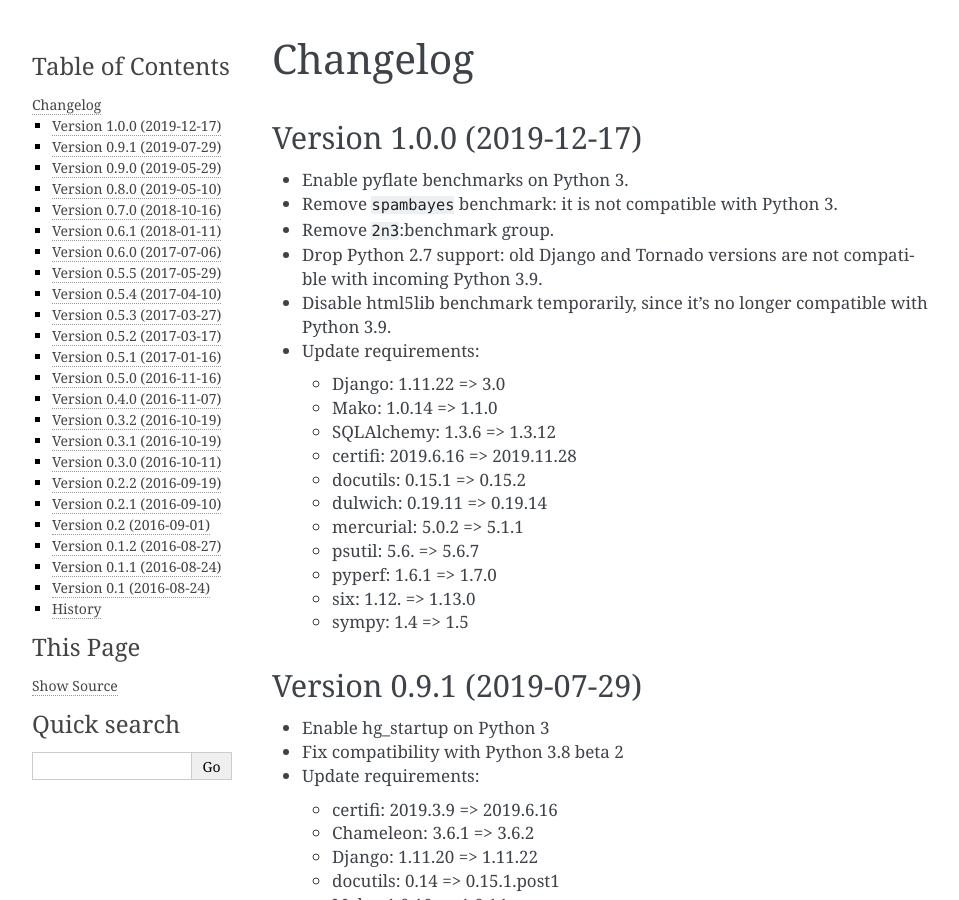
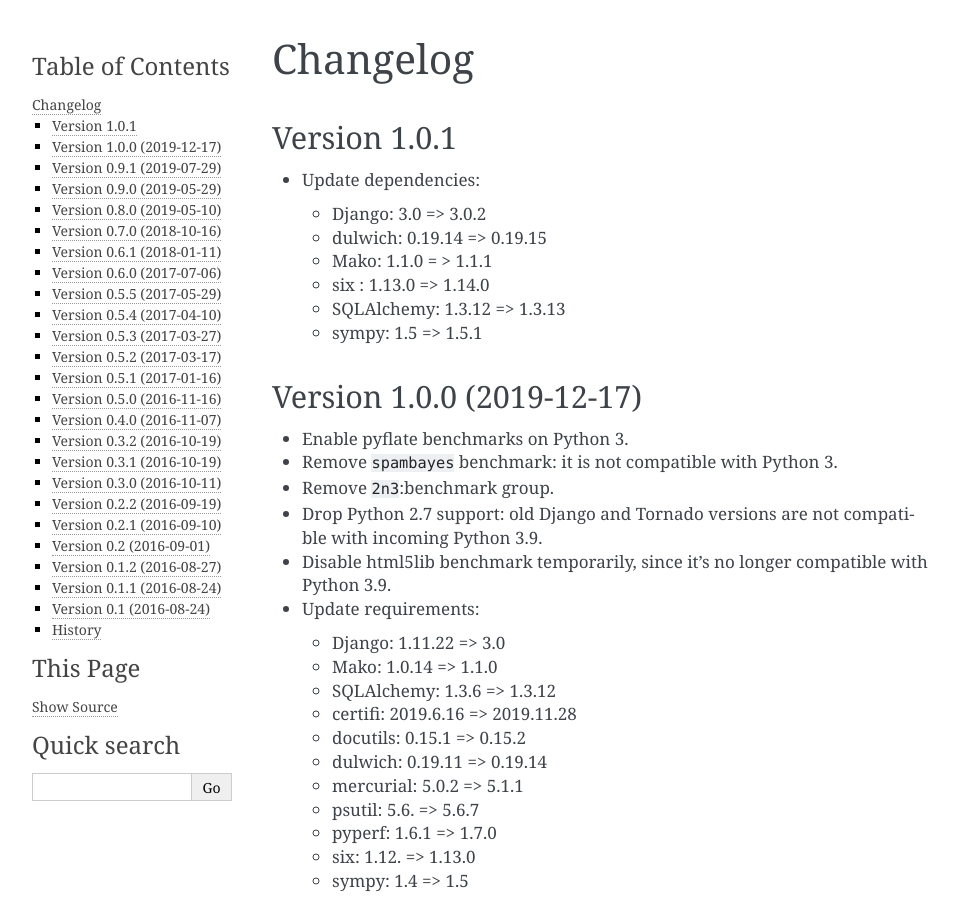
Before and after one commit to python/pyperformance, a Sphinx documentation site: the page built from doc/changelog.rst, in a window 1280 px wide and 900 px high. Shown: the whole window, without its empty margins (148-1107 px from the left). Built offline with Sphinx 7.4.7, drawn with Linux system fonts in a browser that asks for light colours.

Commit message:
Update dependencies
Set also version to 1.0.1

```diff
--- a/doc/changelog.rst
+++ b/doc/changelog.rst
@@ -1,5 +1,17 @@
 Changelog
 =========
+
+Version 1.0.1
+-------------
+
+* Update dependencies:
+
+  * Django: 3.0 => 3.0.2
+  * dulwich: 0.19.14 => 0.19.15
+  * Mako: 1.1.0 = > 1.1.1
+  * six : 1.13.0 => 1.14.0
+  * SQLAlchemy: 1.3.12 => 1.3.13
+  * sympy: 1.5 => 1.5.1
 
 Version 1.0.0 (2019-12-17)
 --------------------------
--- a/doc/conf.py
+++ b/doc/conf.py
@@ -55,7 +55,7 @@
 # built documents.
 #
 # The short X.Y version.
-version = release = '1.0.0'
+version = release = '1.0.1'
 
 # The language for content autogenerated by Sphinx. Refer to documentation
 # for a list of supported languages.
--- a/pyperformance/__init__.py
+++ b/pyperformance/__init__.py
@@ -1,2 +1,2 @@
-VERSION = (1, 0, 0)
+VERSION = (1, 0, 1)
 __version__ = '.'.join(map(str, VERSION))
```
Also changed, not shown: 1 other file.
